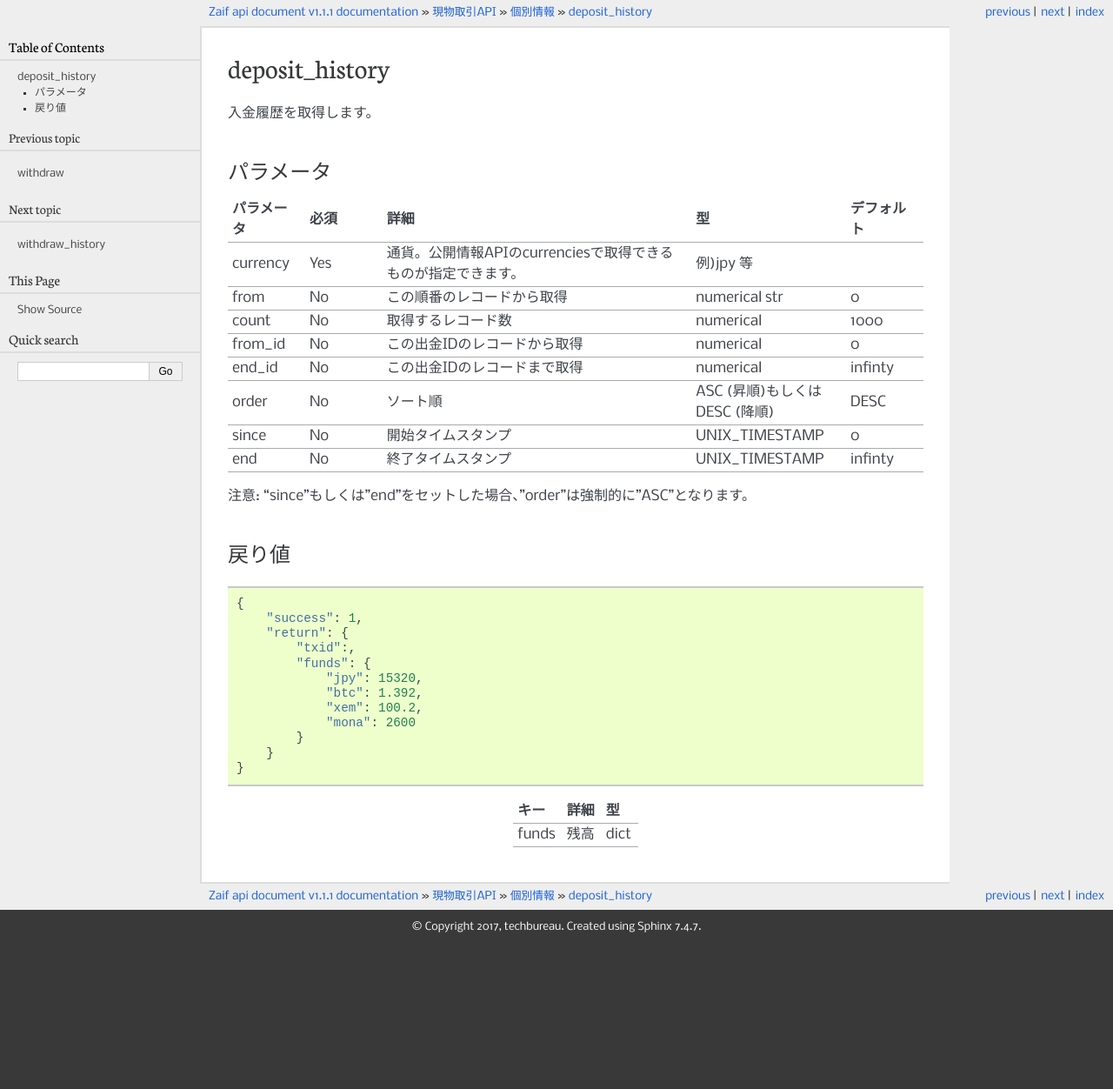
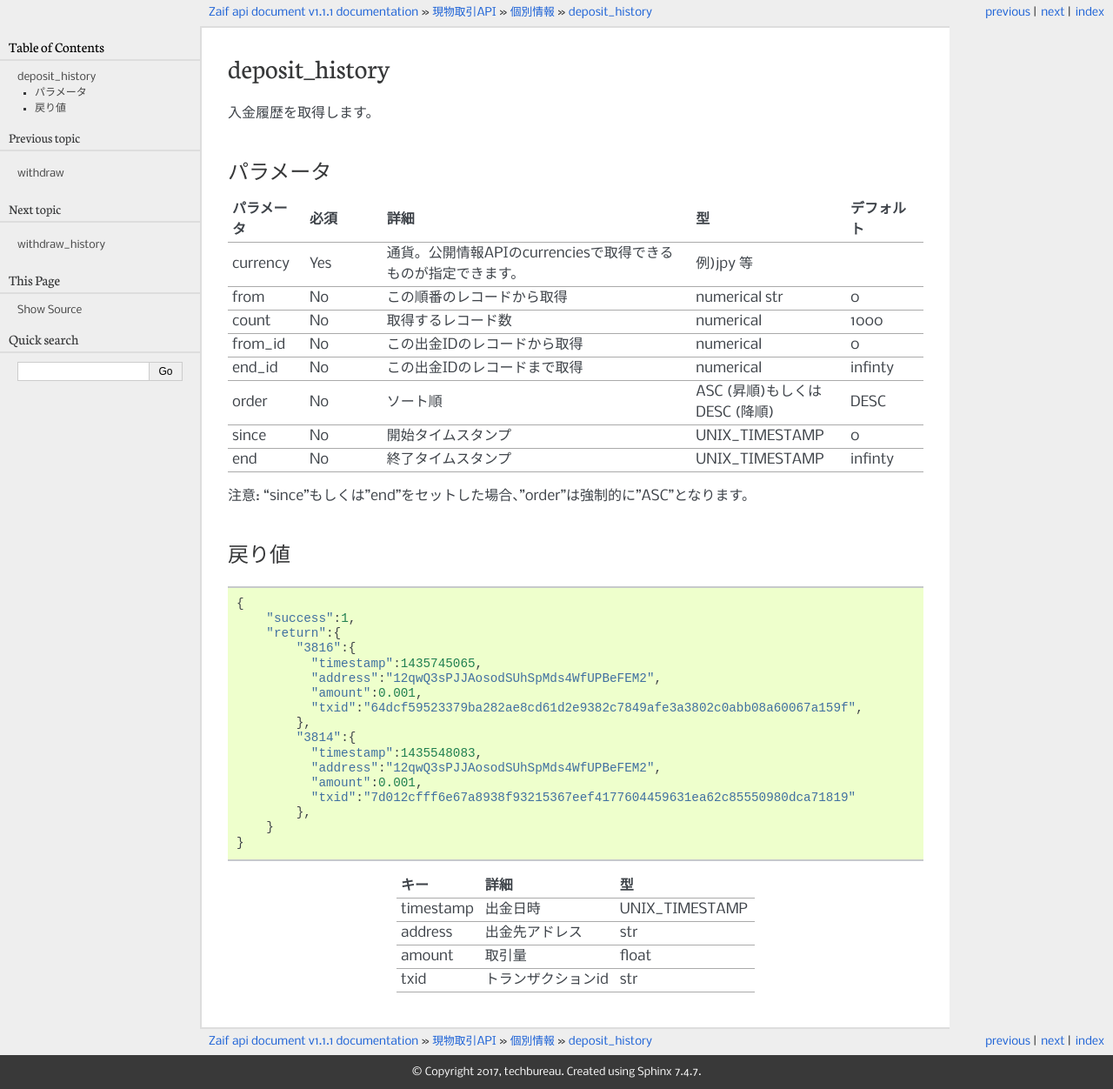
Before and after one commit to techbureau/api-doc, a Sphinx documentation site: the page built from docs/trade/2_individual/10_deposit_history.rst, in a window 1280 px wide. Shown: the whole page at 87% size. Built offline with Sphinx 7.4.7, drawn with Linux system fonts in a browser that asks for light colours; before the commit the page ends 1085 px from its top, so only the background shows below that.

Commit message:
deposit_historyの戻り値がおかしかったので修正

```diff
--- a/docs/trade/2_individual/10_deposit_history.rst
+++ b/docs/trade/2_individual/10_deposit_history.rst
@@ -29,19 +29,27 @@ deposit_history
 .. code-block:: python
 
     {
-        "success": 1,
-        "return": {
-            "txid":,
-            "funds": {
-                "jpy": 15320,
-                "btc": 1.392,
-                "xem": 100.2,
-                "mona": 2600
-            }
+        "success":1,
+        "return":{
+            "3816":{
+              "timestamp":1435745065,
+              "address":"12qwQ3sPJJAosodSUhSpMds4WfUPBeFEM2",
+              "amount":0.001,
+              "txid":"64dcf59523379ba282ae8cd61d2e9382c7849afe3a3802c0abb08a60067a159f",
+            },
+            "3814":{
+              "timestamp":1435548083,
+              "address":"12qwQ3sPJJAosodSUhSpMds4WfUPBeFEM2",
+              "amount":0.001,
+              "txid":"7d012cfff6e67a8938f93215367eef4177604459631ea62c85550980dca71819"
+            },
         }
     }
 
 .. csv-table::
    :header: "キー", "詳細", "型"
 
-   "funds", "残高", "dict"
+   "timestamp", "出金日時", "UNIX_TIMESTAMP"
+   "address", "出金先アドレス", "str"
+   "amount", "取引量", "float"
+   "txid", "トランザクションid", "str"
--- a/docs/trade/2_individual/11_withdraw_history.rst
+++ b/docs/trade/2_individual/11_withdraw_history.rst
@@ -51,5 +51,5 @@ withdraw_history
 
    "timestamp", "出金日時", "UNIX_TIMESTAMP"
    "address", "出金先アドレス", "str"
-   "amount", "取引量", "int"
+   "amount", "取引量", "float"
    "txid", "トランザクションid", "str"
```
Also changed, not shown: docs/trade/4_error_message_list/1_list.rst (deleted, +0 -41 lines), docs/trade/4_error_message_list/index.rst (deleted, +0 -11 lines).
